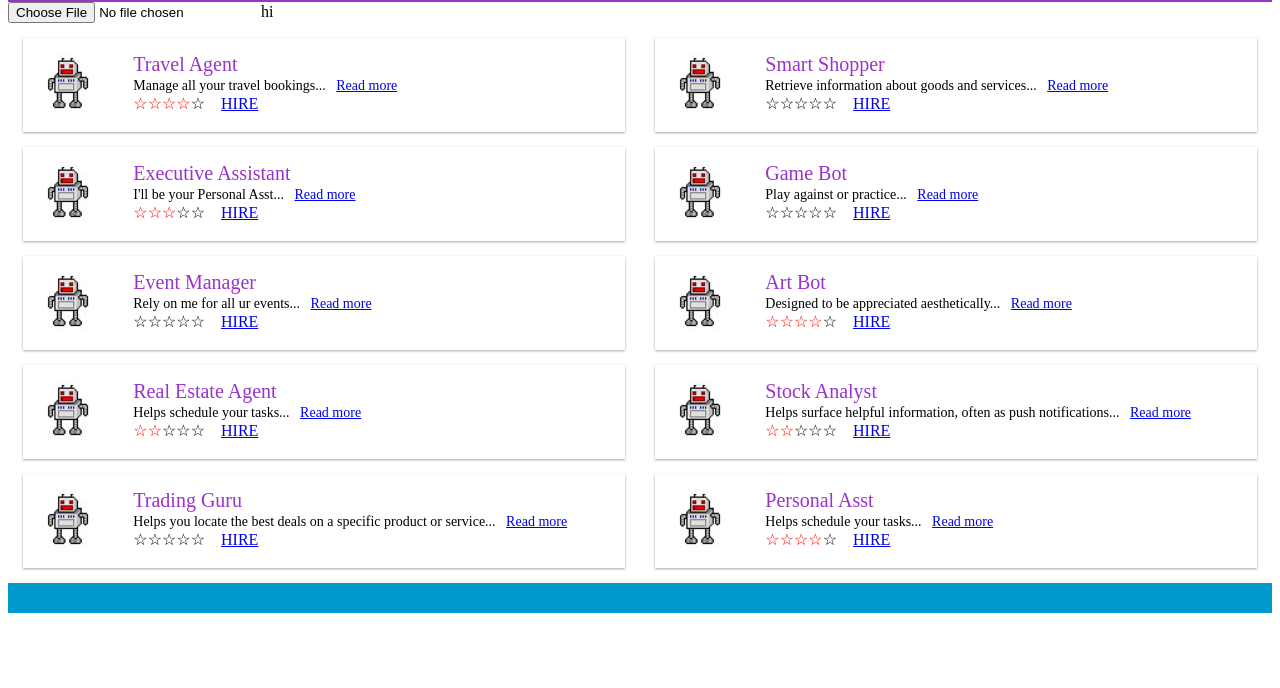
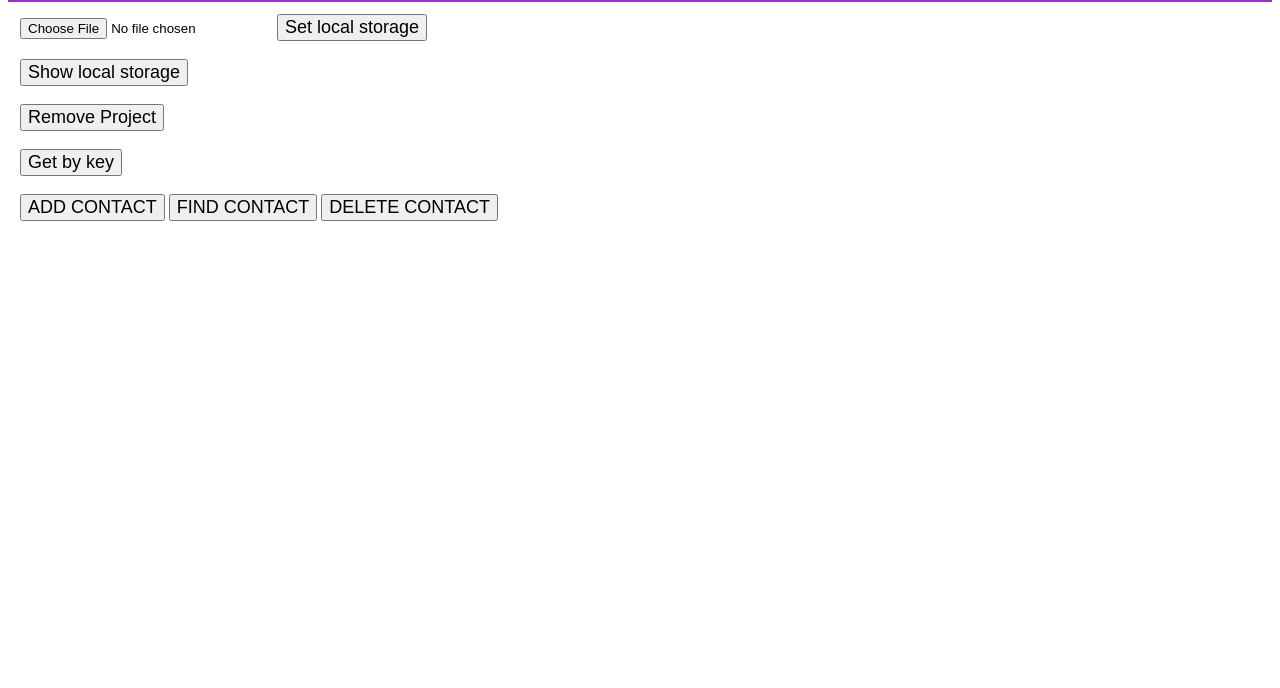
Before and after one commit to jayshree87/vpa_platform, a plain HTML site: page index.html in a window 1280 px wide. Shown: the part 112-800 px from the top of the page. Drawn offline with Linux system fonts and the light colour scheme.

Commit message:
Update index.html

```diff
--- a/index.html
+++ b/index.html
@@ -1,120 +1,94 @@
 <!DOCTYPE html>
 <html>
 <head>
-<title>Bot Pool</title>
+<title>Cordova</title>
 <meta name="viewport" content="width=device-width, initial-scale=1.0">
 <link rel="stylesheet" type="text/css" href="css/styles.css">
 </head>
 <body>
-	<!--<embed width="100%" src="header_template.html"></embed>-->
+	<div class="col-6">
+
+	</div>
 	<div class="header col-12">
 	<div class="col-6">
-		<img src="images/logo2.jpg" width="80px;" height="80px;">&nbsp;<span style="color:#d3d5ff;font-size:24px;font-weight:bold;font-family:Arial">Smart Agents</span>
+		<a href="smart_agents.html" style="text-decoration:none;color:#d3d5ff;font-size:22px;font-weight:bold;font-family:Arial"><img src="images/logo2.jpg" width="80px;" height="80px;">&nbsp;Smart Agents</a>
 	</div>
 	<form>
 		<div class="col-6">
-			<input type="text" placeholder="Search" class="col-10 srch_box">
-			<a href="#"><img src="images/search_icon.png"></a>
+			<input type="text" placeholder="Search..." class="col-10 srch_box">
+			<!--<a href="#"><img src="images/search_icon.png"></a>-->
 		</div>
 	</form>
 	</div>
-	<input type="file" accept="image/*" capture="camera">hi
 	<div class="row">
-		<div class="col-6 menu">
-			<ul>
-				<li>
-					<div class="col-2"><img src="images/robo.png" width="60;" height="60px;"></div>
-					<div class="col-10">
-						<a href="#" class="bot_heading">Travel Agent</a><br>
-						<span class="bot_desc">Manage all your travel bookings...&nbsp;&nbsp;&nbsp;<a href="#">Read more</a></span><br>
-						<span style="color:red;">&#9734;</span><span style="color:red;">&#9734;</span><span style="color:red;">&#9734;</span><span style="color:red;">&#9734;</span><span>&#9734;</span>&nbsp;&nbsp;&nbsp;
-						<a href="travel_questionaire.html">HIRE</a>
-					</div>
-				</li>
-				<li><div class="col-2"><img src="images/robo.png" width="60;" height="60px;"></div>
-					<div class="col-10">
-						<a href="#" class="bot_heading">Executive Assistant</a><br>
-						<span class="bot_desc">I'll be your Personal Asst...&nbsp;&nbsp;&nbsp;<a href="#">Read more</a></span><br>
-						<span style="color:red;">&#9734;</span><span style="color:red;">&#9734;</span><span style="color:red;">&#9734;</span><span>&#9734;</span><span>&#9734;</span>&nbsp;&nbsp;&nbsp;
-						<a href="timeline.html">HIRE</a>
-					</div>
-				</li>
-				<li>
-					<div class="col-2"><img src="images/robo.png" width="60;" height="60px;"></div>
-					<div class="col-10">
-						<a href="#" class="bot_heading">Event Manager</a><br>
-						<span class="bot_desc">Rely on me for all ur events...&nbsp;&nbsp;&nbsp;<a href="#">Read more</a></span><br>
-						<span>&#9734;</span><span>&#9734;</span><span>&#9734;</span><span>&#9734;</span><span>&#9734;</span>&nbsp;&nbsp;&nbsp;
-						<a href="#">HIRE</a>
-					</div>
-				</li>
-				<li><div class="col-2"><img src="images/robo.png" width="60;" height="60px;"></div>
-					<div class="col-10">
-						<a href="#" class="bot_heading">Real Estate Agent</a><br>
-						<span class="bot_desc">Helps schedule your tasks...&nbsp;&nbsp;&nbsp;<a href="#">Read more</a></span><br>
-						<span style="color:red;">&#9734;</span><span  style="color:red;">&#9734;</span><span>&#9734;</span><span>&#9734;</span><span>&#9734;</span>&nbsp;&nbsp;&nbsp;
-						<a href="#">HIRE</a>
-					</div>
-				</li>
-				<li><div class="col-2"><img src="images/robo.png" width="60;" height="60px;"></div>
-					<div class="col-10">
-						<a href="#" class="bot_heading">Trading Guru</a><br>
-						<span class="bot_desc">Helps you locate the best deals on a specific product or service...&nbsp;&nbsp;&nbsp;<a href="#">Read more</a></span><br>
-						<span>&#9734;</span><span>&#9734;</span><span>&#9734;</span><span>&#9734;</span><span>&#9734;</span>&nbsp;&nbsp;&nbsp;
-						<a href="#">HIRE</a>
-					</div>
-				</li>
-			</ul>
-		</div>
-
-		<div class="col-6 menu">
-			<ul>
-				<li>
-					<div class="col-2"><img src="images/robo.png" width="60;" height="60px;"></div>
-					<div class="col-10">
-						<a href="#" class="bot_heading">Smart Shopper</a><br>
-						<span class="bot_desc">Retrieve information about goods and services...&nbsp;&nbsp;&nbsp;<a href="#">Read more</a></span><br>
-						<span>&#9734;</span><span>&#9734;</span><span>&#9734;</span><span>&#9734;</span><span>&#9734;</span>&nbsp;&nbsp;&nbsp;
-						<a href="#">HIRE</a>
-					</div>
-				</li>
-				<li><div class="col-2"><img src="images/robo.png" width="60;" height="60px;"></div>
-					<div class="col-10">
-						<a href="#" class="bot_heading">Game Bot</a><br>
-						<span class="bot_desc">Play against or practice...&nbsp;&nbsp;&nbsp;<a href="#">Read more</a></span><br>
-						<span>&#9734;</span><span>&#9734;</span><span>&#9734;</span><span>&#9734;</span><span>&#9734;</span>&nbsp;&nbsp;&nbsp;
-						<a href="#">HIRE</a>
-					</div>
-				</li>
-				<li><div class="col-2"><img src="images/robo.png" width="60;" height="60px;"></div>
-					<div class="col-10">
-						<a href="#" class="bot_heading">Art Bot</a><br>
-						<span class="bot_desc">Designed to be appreciated aesthetically...&nbsp;&nbsp;&nbsp;<a href="#">Read more</a></span><br>
-						<span style="color:red;">&#9734;</span><span  style="color:red;">&#9734;</span><span  style="color:red;">&#9734;</span><span style="color:red;">&#9734;</span><span>&#9734;</span>&nbsp;&nbsp;&nbsp;
-						<a href="#">HIRE</a>
-					</div>
-				</li>
-				<li>
-					<div class="col-2"><img src="images/robo.png" width="60;" height="60px;"></div>
-					<div class="col-10">
-						<a href="#" class="bot_heading">Stock Analyst</a><br>
-						<span class="bot_desc">Helps surface helpful information, often as push notifications...&nbsp;&nbsp;&nbsp;<a href="#">Read more</a></span><br>
-						<span style="color:red;">&#9734;</span><span  style="color:red;">&#9734;</span><span>&#9734;</span><span>&#9734;</span><span>&#9734;</span>&nbsp;&nbsp;&nbsp;
-						<a href="#">HIRE</a>
-					</div>
-				</li>
-				<li><div class="col-2"><img src="images/robo.png" width="60;" height="60px;"></div>
-					<div class="col-10">
-						<a href="#" class="bot_heading">Personal Asst</a><br>
-						<span class="bot_desc">Helps schedule your tasks...&nbsp;&nbsp;&nbsp;<a href="#">Read more</a></span><br>
-						<span style="color:red;">&#9734;</span><span  style="color:red;">&#9734;</span><span  style="color:red;">&#9734;</span><span style="color:red;">&#9734;</span><span>&#9734;</span>&nbsp;&nbsp;&nbsp;
-						<a href="#">HIRE</a>
-					</div>
-				</li>
-			</ul>
+		<div class="col-12" style="padding:12px;">
+			<input type="file" accept="image/*" capture="camera">
+			<button id = "setLocalStorage">Set local storage</button><br><br>
+			<button id = "showLocalStorage">Show local storage</button><br><br>
+			<button id = "removeProjectFromLocalStorage">Remove Project</button><br><br>
+			<button id = "getLocalStorageByKey">Get by key</button><br><br>
+			<button id = "createContact">ADD CONTACT</button>
+			<button id = "findContact">FIND CONTACT</button>
+			<button id = "deleteContact">DELETE CONTACT</button>
 		</div>
 	</div>
-	<div class="footer">
-	</div>
+	<script>
+		document.getElementById("setLocalStorage").addEventListener("click", setLocalStorage);
+		document.getElementById("showLocalStorage").addEventListener("click", showLocalStorage);
+		document.getElementById("removeProjectFromLocalStorage").addEventListener
+		   ("click", removeProjectFromLocalStorage);
+		document.getElementById("getLocalStorageByKey").addEventListener
+		   ("click", getLocalStorageByKey);
+
+		var localStorage = window.localStorage;
+		function setLocalStorage() {
+		   localStorage.setItem("Name", "John");
+		   localStorage.setItem("Job", "Developer");
+		   localStorage.setItem("Project", "Cordova Project");
+		}
+		function showLocalStorage() {
+		   alert("Name: "+localStorage.getItem("Name"));
+		   alert("Job: "+localStorage.getItem("Job"));
+		   alert("Project: "+localStorage.getItem("Project"));
+		}
+		function removeProjectFromLocalStorage() {
+		   localStorage.removeItem("Project");
+		}
+		function getLocalStorageByKey() {
+		   console.log(localStorage.key(0));
+		}
+		function createContact() {
+		   var myContact = navigator.contacts.create({"displayName": "Test User"});
+		   myContact.save(contactSuccess, contactError);
+
+		   function contactSuccess() {
+			  alert("Contact is saved!")
+		   }
+
+		   function contactError(message) {
+			  alert('Failed because: ' + message);
+		   }
+
+		}
+		function findContacts() {
+		   var options = new ContactFindOptions();
+		   options.filter = "";
+		   options.multiple = true;
+
+		   fields = ["displayName"];
+		   navigator.contacts.find(fields, contactfindSuccess, contactfindError, options);
+
+		   function contactfindSuccess(contacts) {
+			  for (var i = 0; i < 2; i++) {
+				 alert("Display Name = " + contacts[i].displayName);
+			  }
+		   }
+
+		   function contactfindError(message) {
+			  alert('Failed because: ' + message);
+		   }
+
+		}
+	</script>
 </body>
 </html>
```
